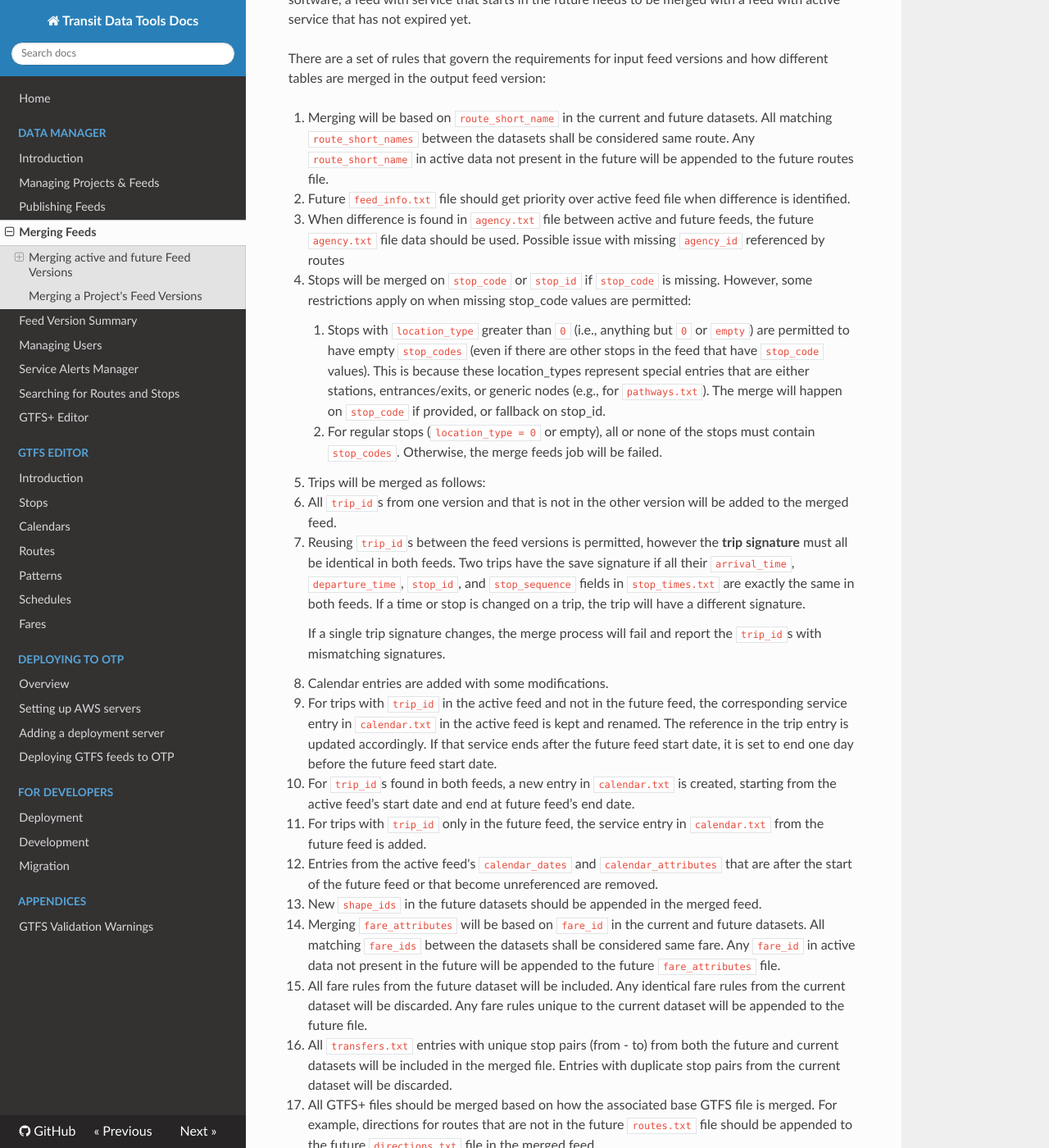
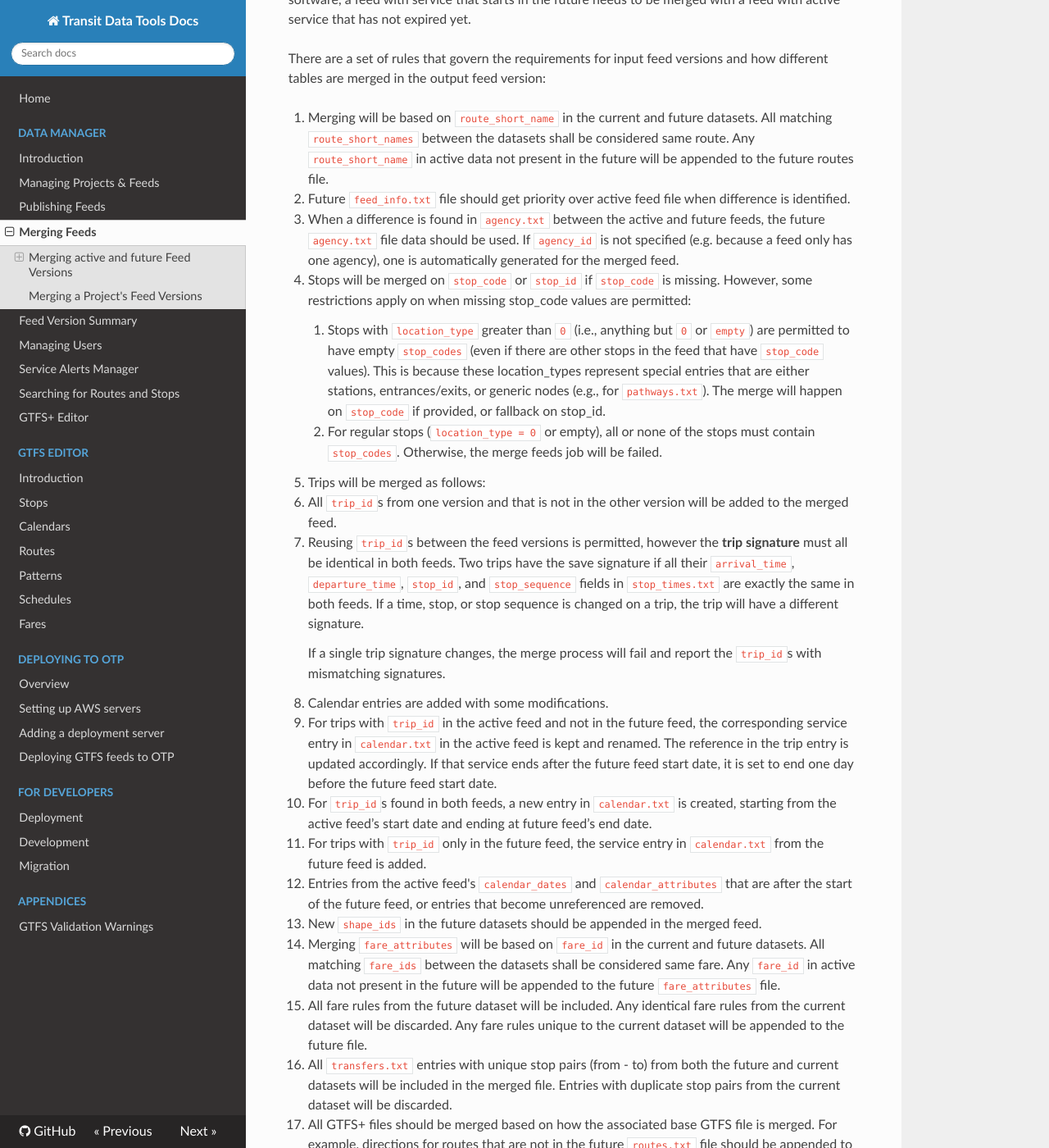
Before and after one commit to wtchen/datatools-ui, an MkDocs documentation site: the page built from docs/user/merging-feeds.md, in a window 1280 px wide and 1400 px high, scrolled down 604 px. Shown: the whole window at 82% size. Built offline with MkDocs 1.6.1, drawn with Linux system fonts in a browser that asks for light colours; nearby versions of some CDN libraries; old or Windows-style settings are respelled for this version of MkDocs.

Commit message:
docs(merging-feeds.md): Tweak feed merging text.

```diff
--- a/docs/user/merging-feeds.md
+++ b/docs/user/merging-feeds.md
@@ -20,8 +20,9 @@ There are a set of rules that govern the requirements for input feed versions an
   in active data not present in the future will be appended to the future routes file.
 1. Future `feed_info.txt` file should get priority over active feed file when difference is
   identified.
-1. When difference is found in `agency.txt` file between active and future feeds, the future
-  `agency.txt` file data should be used. Possible issue with missing `agency_id` referenced by routes
+1. When a difference is found in `agency.txt` between the active and future feeds, the future
+  `agency.txt` file data should be used. If `agency_id` is not specified (e.g. because a feed only has one agency),
+  one is automatically generated for the merged feed.
 1. Stops will be merged on `stop_code` or `stop_id` if `stop_code` is missing. However, some restrictions apply on
   when missing stop_code values are permitted:
     1. Stops with `location_type` greater than `0` (i.e., anything but `0` or `empty`) are permitted
@@ -38,7 +39,7 @@ There are a set of rules that govern the requirements for input feed versions an
    2. Reusing `trip_id`s between the feed versions is permitted,
       however the **trip signature** must all be identical in both feeds.
       Two trips have the save signature if all their `arrival_time`, `departure_time`, `stop_id`, and `stop_sequence`
-      fields in `stop_times.txt` are exactly the same in both feeds. If a time or stop is changed on a trip,
+      fields in `stop_times.txt` are exactly the same in both feeds. If a time, stop, or stop sequence is changed on a trip,
       the trip will have a different signature.
 
       If a single trip signature changes, the merge process will fail and report the `trip_id`s with mismatching signatures.
@@ -46,15 +47,15 @@ There are a set of rules that govern the requirements for input feed versions an
 1. Calendar entries are added with some modifications.
    1. For trips with `trip_id` in the active feed and not in the future feed, the corresponding service entry
       in `calendar.txt` in the active feed is kept and renamed. The reference in the trip entry is updated accordingly.
-      If that service ends after the future feed start date, it is set to end one day before  the future feed start date.
+      If that service ends after the future feed start date, it is set to end one day before the future feed start date.
 
    2. For `trip_id`s found in both feeds, a new entry in `calendar.txt` is created,
-      starting from the active feed’s start date and end at future feed’s end date.
+      starting from the active feed’s start date and ending at future feed’s end date.
 
    3. For trips with `trip_id` only in the future feed, the service entry in `calendar.txt` from the future feed is added.
 
-   4. Entries from the active feed's `calendar_dates` and `calendar_attributes` that are after the start of the future feed
-      or that become unreferenced are removed.
+   4. Entries from the active feed's `calendar_dates` and `calendar_attributes` that are after the start of the future feed,
+      or entries that become unreferenced are removed.
 
 1. New `shape_ids` in the future datasets should be appended in the merged feed.
 1. Merging `fare_attributes` will be based on `fare_id` in the current and future datasets. All
@@ -70,8 +71,6 @@ There are a set of rules that govern the requirements for input feed versions an
   example, directions for routes that are not in the future `routes.txt` file should be appended
   to the future `directions.txt` file in the merged feed.
 
-###
-
 ### Merge Feed Versions Result
 Once the merge feeds task has been completed, a notification window will appear describing the results of the merge process. If the feeds did not meet the rules for input datasets, the merge will fail and you will see a message describing the reason for failure and any offending records (e.g., duplicate `trip_ids` shared between the feeds). Otherwise, you will see a success message, with a list of any IDs that were modified for the output feeds (note: the input feeds will never be modified). Upon success, a new Feed Version will be created as the latest version for the feed source.
 <div class="img-center">
```
